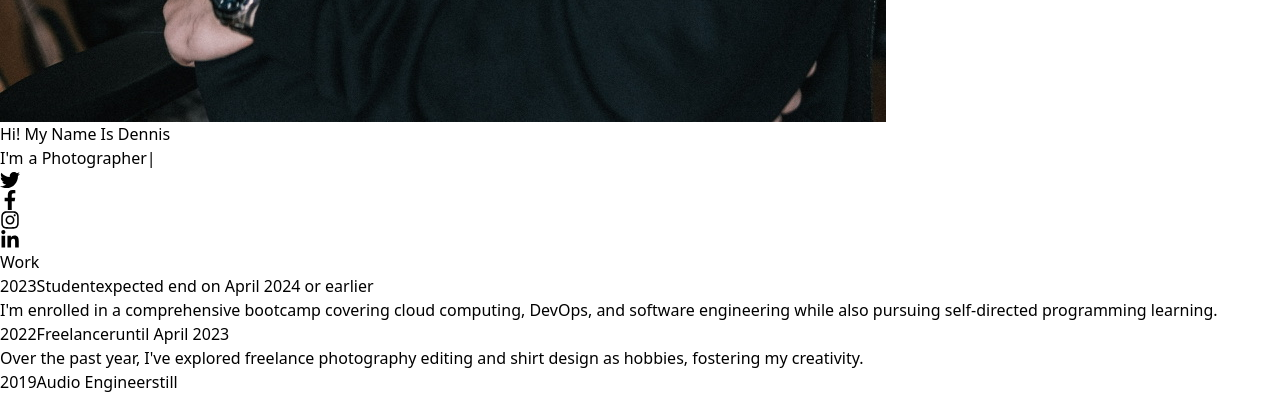
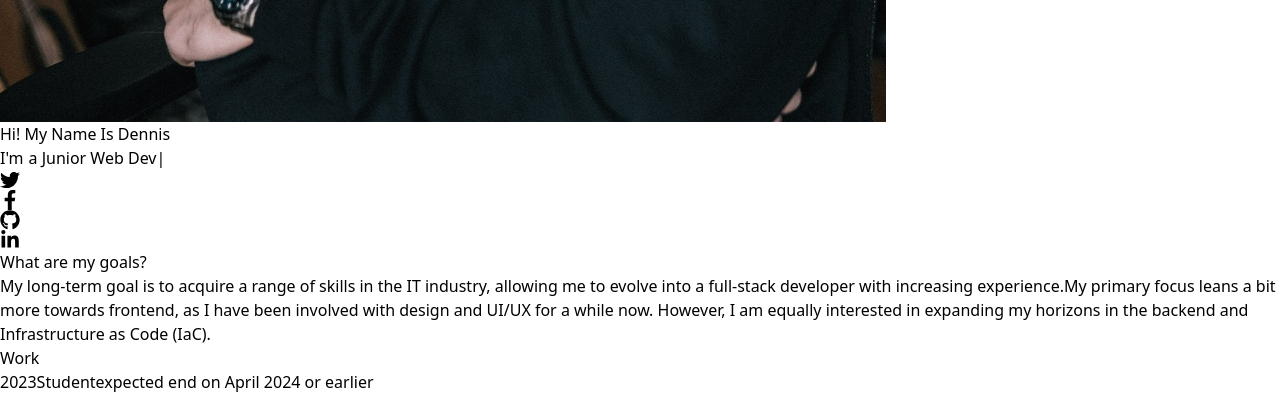
Before and after one commit to dyprodg/portfoliowebsite, a React (Vite) app: page / in a window 1280 px wide. Shown: the part 860-1256 px from the top of the page. Built offline with nearby package versions, Linux system fonts and the light colour scheme; a web font is replaced by a local one.

Commit message:
hero frame and github icons

```diff
--- a/src/components/BackgroundPic.jsx
+++ b/src/components/BackgroundPic.jsx
@@ -2,7 +2,7 @@ import React from 'react';
 import {TypeAnimation} from 'react-type-animation'
 import { motion } from 'framer-motion';
 import picture from '../assets/dennis.jpeg';
-import { FaTwitter , FaFacebookF , FaInstagram , FaLinkedinIn } from  'react-icons/fa'
+import { FaTwitter , FaFacebookF , FaGithub , FaLinkedinIn } from  'react-icons/fa'
 
 const BackgroundPic = () => {
   return (
@@ -15,18 +15,16 @@ const BackgroundPic = () => {
     >
       <img className='w-full h-screen object-cover object-top' src={picture} alt='Dennis'/>
       <div className='w-full h-screen absolute top-0 left-0 bg-white/50'>
-        <div className='max-w-[700px] md:max-w-[1040px] m-auto h-full w-full flex flex-col justify-center lg:items-start items-center'>
+        <div className='max-w-[700px] md:max-w-[800px] m-auto h-full w-full flex flex-col justify-center lg:items-start items-center'>
           <h1 className='sm:text-5xl text-4xl font-bold text-gray-800'>Hi! My Name Is Dennis</h1>
           <h2 className='flex sm:text-3xl text-2xl pt-4 text-gray-800'>I'm
           <TypeAnimation
             sequence={[
-            'a Musician',
+            'a Software Engineer',
             1000,
             'a Tech Enthusiast',
             1000,
-            'a Audio Engineer',
-            1000,
-            'a Photographer',
+            'a DevOps',
             1000,
             'a Junior Web Developer',
             1000
@@ -48,8 +46,8 @@ const BackgroundPic = () => {
               className='cursor-pointer hover:scale-110 ease-in duration-200'
               size={20}
             />
-            <FaInstagram
-              onClick={() => window.open('https://www.instagram.com/dyprod/', '_blank')}
+            <FaGithub
+              onClick={() => window.open('https://github.com/dyprodg', '_blank')}
               className='cursor-pointer hover:scale-110 ease-in duration-200'
               size={20}
             />
@@ -59,6 +57,16 @@ const BackgroundPic = () => {
               size={20}
             />
           </div>
+          <motion.div
+          initial={{ opacity: 0, x: 500}}
+          animate={{ opacity: 1, x: 0}}
+          transition={{ duration: 0.5, delay: 6 }}
+          className='max-w-[700px] mt-20 text-xl py-5 px-5 text-gray-800'>
+            <h1 className='font-bold text-2xl'>What are my goals?</h1>
+            <p>My long-term goal is to acquire a range of skills in the IT industry, allowing me to evolve into a full-stack developer with increasing experience.My primary focus leans a bit more towards frontend, as I have been involved with design and UI/UX for a while now. However, I am equally interested in expanding my horizons in the backend and Infrastructure as Code (IaC).</p>
+
+          </motion.div>
+
         </div>
       </div>
     </motion.div>
--- a/src/components/Contact.jsx
+++ b/src/components/Contact.jsx
@@ -1,5 +1,5 @@
 import React from 'react'
-import { FaTwitter , FaFacebookF , FaInstagram , FaLinkedinIn } from  'react-icons/fa'
+import { FaTwitter , FaFacebookF , FaGithub , FaLinkedinIn } from  'react-icons/fa'
 
 const Contact = () => {
   return (
@@ -17,8 +17,8 @@ const Contact = () => {
               className='cursor-pointer hover:scale-110 ease-in duration-200 mr-8'
               size={100}
             />
-            <FaInstagram
-              onClick={() => window.open('https://www.instagram.com/dyprod/', '_blank')}
+            <FaGithub
+              onClick={() => window.open('https://github.com/dyprodg', '_blank')}
               className='cursor-pointer hover:scale-110 ease-in duration-200 mr-8'
               size={100}
             />
```
